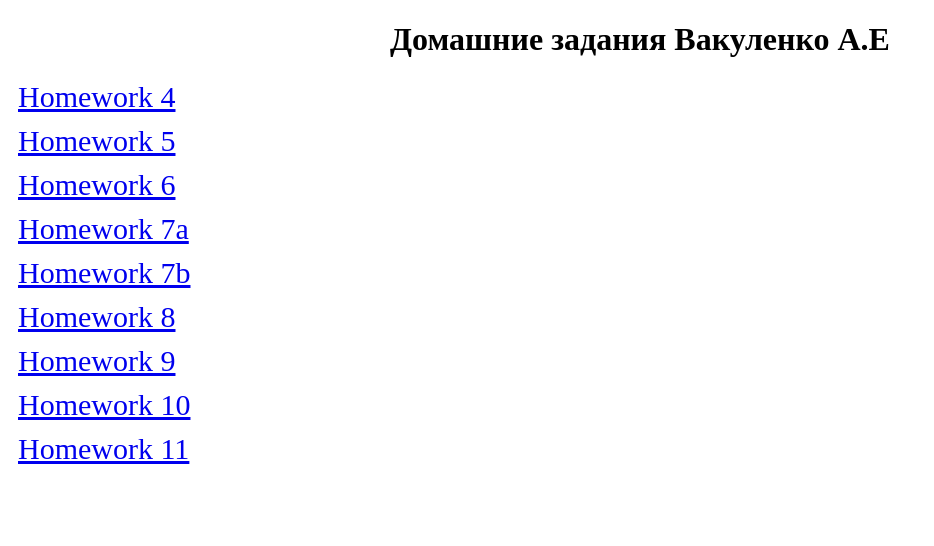
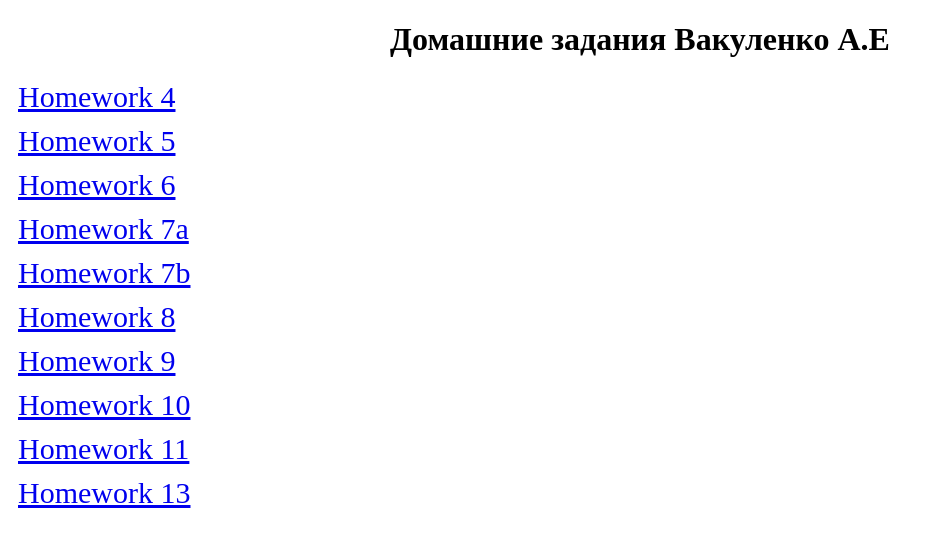
Before and after one commit to Andrewdn74/Andrewdn74.github.io, a plain HTML site: page index.html in a window 1280 px wide. Shown: the whole page, without its empty margins (0-934 px from the left). Drawn offline with Linux system fonts and the light colour scheme.

Commit message:
08.12.2021a

```diff
--- a/index.html
+++ b/index.html
@@ -18,5 +18,6 @@
     <a style="font-size: 30px; display: block; margin: 10px 10px ;" href="./homework9/index.html">Homework 9</a>
     <a style="font-size: 30px; display: block; margin: 10px 10px ;" href="./homework10/index.html">Homework 10</a>
     <a style="font-size: 30px; display: block; margin: 10px 10px ;" href="./homework11/index.html">Homework 11</a>
+    <a style="font-size: 30px; display: block; margin: 10px 10px ;" href="./homework 13/index.html">Homework 13</a>
 </body>
 </html>
```
